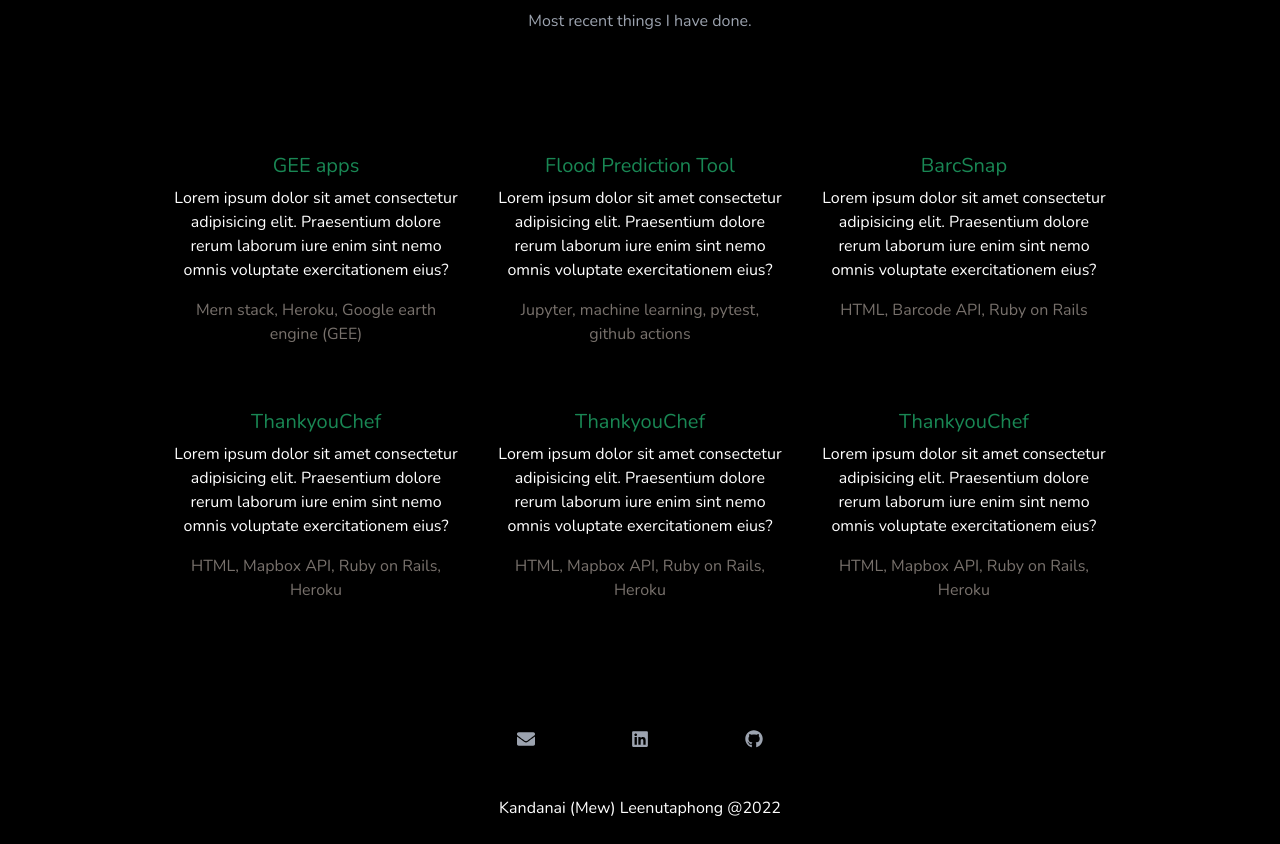
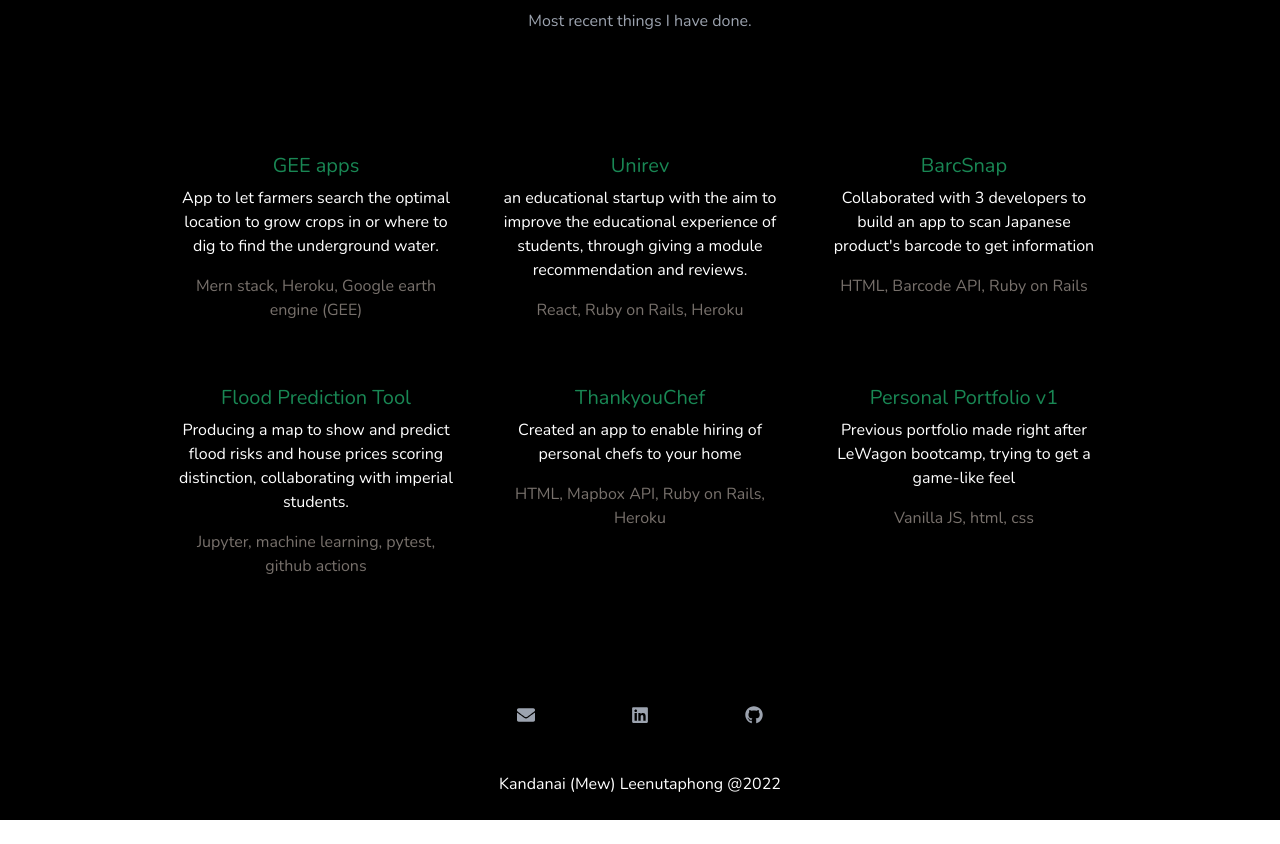
Before and after one commit to edsml-kl121/proud-portfolio, a React (Create React App) app: page / in a window 1280 px wide. Shown: the part 1640-2484 px from the top of the page. After the commit the page ends 2460 px from the top, so only its background shows below. Built offline with nearby package versions, Linux system fonts and the light colour scheme.

Commit message:
phone res

```diff
--- a/src/App.js
+++ b/src/App.js
@@ -4,12 +4,38 @@
 import Navbar from "./components/Navbar";
 import Projects from "./components/Projects";
 import Skills from "./components/Skills";
-import Workexp from "./components/Workexp";
+import Phone from "./components/Phone";
 import './App.css';
+import { useState, useEffect, useRef } from "react";
 
 export default function App() {
-  return (
-    <main className="text-gray-400 body-font font-link" style={{backgroundColor:"#000000"}}>
+  let isMobile = useRef(false);
+  const [mobile, setMobile] = useState(false);
+
+  useEffect(() => {
+        if(window.innerWidth > 600) {
+            if(isMobile.current) {
+                isMobile.current = false;
+                setMobile(false);
+            }
+        }
+        else {
+            if(!isMobile.current) {
+                isMobile.current = true;
+                setMobile(true)
+            }
+        }
+}, [])
+  if (isMobile.current) {
+    return (
+      <>
+      <Phone/>
+      </>
+    )
+  }
+  else {
+    return (
+      <main className="text-gray-400 body-font font-link" style={{backgroundColor:"#000000"}}>
       <Navbar />
       <About />
       <Skills />
@@ -17,5 +43,6 @@
       {/* <Workexp /> */}
       <Contact />
     </main>
-  );
+  )
+  }
 }
--- a/src/components/About.js
+++ b/src/components/About.js
@@ -1,7 +1,8 @@
 // src/components/About.js
 
 import React from "react";
-import Bathy from "./images/Bathy.png"
+// import Bathy from "./images/Bathy.png"
+import Mew from "./images/Mew.png"
 import { FaLinkedin, FaEnvelope, FaGithub } from 'react-icons/fa';
 import {Container, Navbar, Nav, NavDropdown, Row, Col } from "react-bootstrap"
 
@@ -14,12 +15,11 @@
           <br></br>
           <br></br>
           <br></br>
-          <br></br>
-          <br></br>
+
           <img
             className="object-cover object-center rounded"
             alt="hero"
-            src= {Bathy}
+            src= {Mew}
             />
         </Col>
         <Col md={1}>
--- /dev/null
+++ b/src/components/Phone.js
@@ -0,0 +1,63 @@
+
+import React from "react";
+import { FaLinkedin, FaEnvelope, FaGithub } from 'react-icons/fa';
+import {Container, Navbar, Nav, NavDropdown } from "react-bootstrap"
+import { useState } from "react";
+
+export default function Phone(prop) {
+  // const [styles, setStyles] = useState({});
+  // const project = prop.project
+  return (
+    <Container style={{backgroundColor: "#000000"}}>
+      <br>
+      </br>
+      <br>
+      </br>
+      <br>
+      </br>
+      <br>
+      </br>
+      <br>
+      </br>
+      <br>
+      </br>
+      <br>
+      </br>
+      <br>
+      </br>
+      <br>
+      </br>
+      <h1 className="text-success text-center" >
+        ⚠️ Sorry
+      </h1>
+      <h2 className="text-white text-center p-5">
+        I haven't made the page responsive yet please come back later
+      </h2>
+      <br>
+      </br>
+      <br>
+      </br>
+      <br>
+      </br>
+      <br>
+      </br>
+      <br>
+      </br>
+      <br>
+      </br>
+      <br>
+      </br>
+      <br>
+      </br>
+      <br>
+      </br>
+      <br>
+      </br>
+      <br>
+      </br>
+      <br>
+      </br>
+    </Container>
+    // <p>d</p>
+  )
+}
--- a/src/data.js
+++ b/src/data.js
@@ -21,50 +21,50 @@
     title: "GEE apps",
     subtitle: "Mern stack, Heroku, Google earth engine (GEE)",
     description:
-      "Lorem ipsum dolor sit amet consectetur adipisicing elit. Praesentium dolore rerum laborum iure enim sint nemo omnis voluptate exercitationem eius?",
+      "App to let farmers search the optimal location to grow crops in or where to dig to find the underground water.",
     image: Flood,
     link: "https://github.com/edsml-kl121/geeimperial",
+  },
+  {
+  title: "Unirev",
+  subtitle: "React, Ruby on Rails, Heroku",
+  description:
+    "an educational startup with the aim to improve the educational experience of students, through giving a module recommendation and reviews.",
+  image: Thank,
+  link: "https://reved.herokuapp.com/",
+  },
+  {
+    title: "BarcSnap",
+    subtitle: "HTML, Barcode API, Ruby on Rails",
+    description:
+      "Collaborated with 3 developers to build an app to scan Japanese product's barcode to get information",
+    image: Barcsnap,
+    link: "https://www.barcsnap.com/",
   },
   {
     title: "Flood Prediction Tool",
     subtitle: "Jupyter, machine learning, pytest, github actions",
     description:
-      "Lorem ipsum dolor sit amet consectetur adipisicing elit. Praesentium dolore rerum laborum iure enim sint nemo omnis voluptate exercitationem eius?",
+      "Producing a map to show and predict flood risks and house prices scoring distinction, collaborating with imperial students.",
     image: Flood,
     link: "https://github.com/ese-msc-2021/ads-deluge-wye",
-  },
-  {
-    title: "BarcSnap",
-    subtitle: "HTML, Barcode API, Ruby on Rails",
-    description:
-      "Lorem ipsum dolor sit amet consectetur adipisicing elit. Praesentium dolore rerum laborum iure enim sint nemo omnis voluptate exercitationem eius?",
-    image: Barcsnap,
-    link: "https://www.barcsnap.com/",
   },
   {
     title: "ThankyouChef",
     subtitle: "HTML, Mapbox API, Ruby on Rails, Heroku",
     description:
-      "Lorem ipsum dolor sit amet consectetur adipisicing elit. Praesentium dolore rerum laborum iure enim sint nemo omnis voluptate exercitationem eius?",
+      "Created an app to enable hiring of personal chefs to your home",
     image: Thank,
     link: "https://thankyouchef.herokuapp.com/",
   },
   {
-    title: "ThankyouChef",
-    subtitle: "HTML, Mapbox API, Ruby on Rails, Heroku",
+    title: "Personal Portfolio v1",
+    subtitle: "Vanilla JS, html, css",
     description:
-      "Lorem ipsum dolor sit amet consectetur adipisicing elit. Praesentium dolore rerum laborum iure enim sint nemo omnis voluptate exercitationem eius?",
+      "Previous portfolio made right after LeWagon bootcamp, trying to get a game-like feel",
     image: Thank,
-    link: "https://thankyouchef.herokuapp.com/",
-  },
-  {
-    title: "ThankyouChef",
-    subtitle: "HTML, Mapbox API, Ruby on Rails, Heroku",
-    description:
-      "Lorem ipsum dolor sit amet consectetur adipisicing elit. Praesentium dolore rerum laborum iure enim sint nemo omnis voluptate exercitationem eius?",
-    image: Thank,
-    link: "https://thankyouchef.herokuapp.com/",
-  },
+    link: "https://kandanai.me",
+  }
 ];
 
 export const skills = [
```
Also changed, not shown: src/components/images/Mew.png (added).
